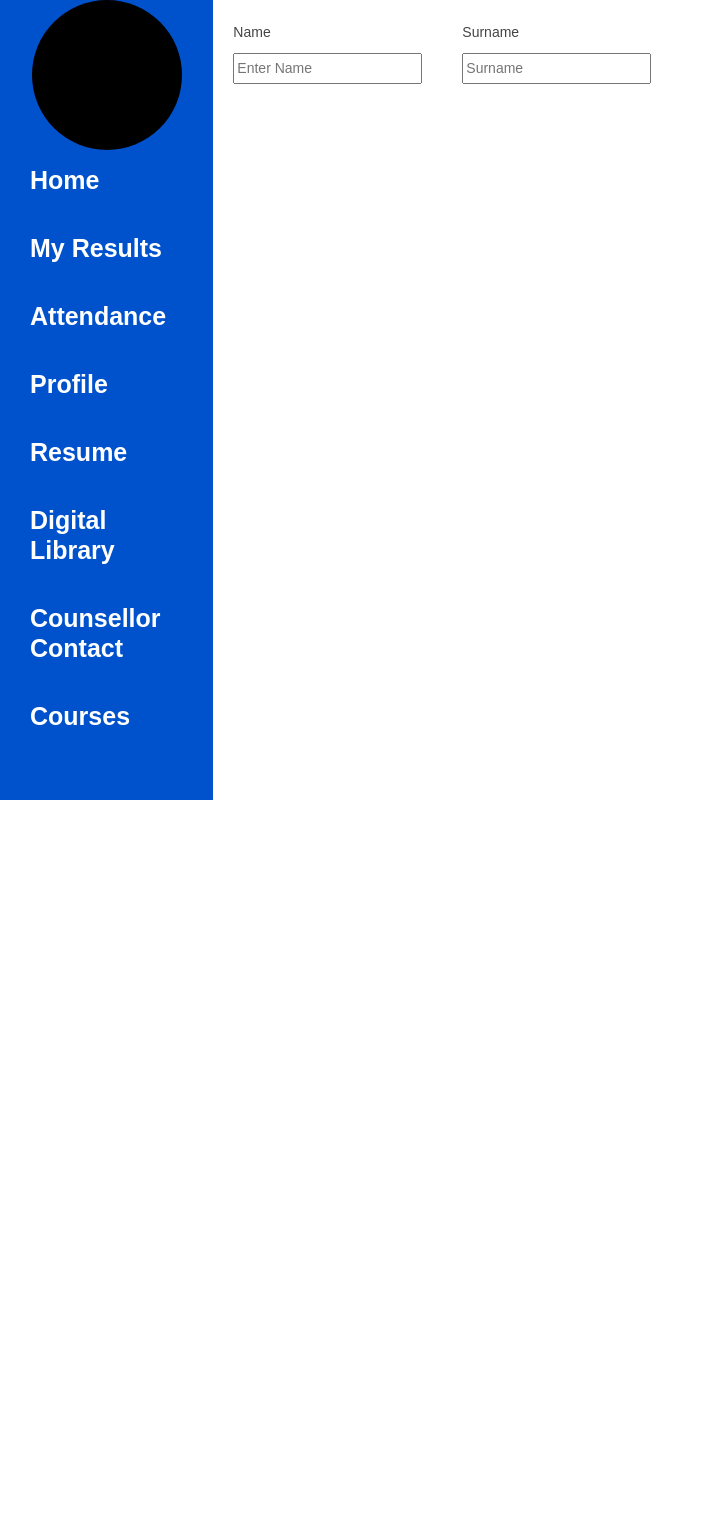
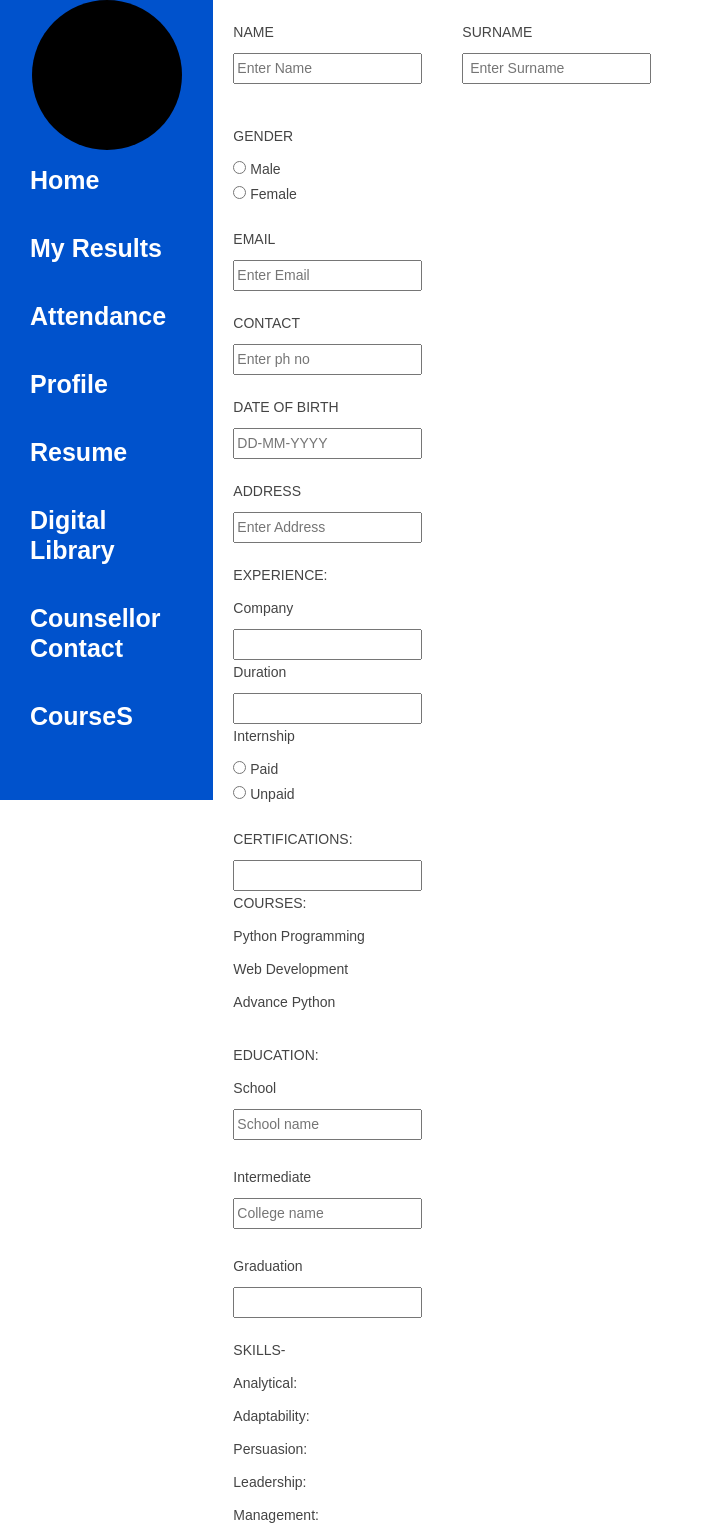
Before and after one commit to prasadchodagiri7989/daddsa, a plain HTML site: page profile.html in a window 1280 px wide. Shown: the whole page, without its empty margins (0-714 px from the left). Before the commit the page ends 800 px from the top, so only its background shows below. Drawn offline with Linux system fonts and the light colour scheme.

Commit message:
first commit

```diff
--- a/profile.html
+++ b/profile.html
@@ -52,7 +52,7 @@
                     </div>
                     <div class="nav-module-container">
                         <h1 class="nav-module">
-                            Courses
+                            CourseS
                         </h1>
                     </div>
 
@@ -62,13 +62,69 @@
                 <form>
                     <div class="d-flex flex-row">
                         <div class="name-con">
-                            <label for="nameText">Name</label> <br>
+                            <label for="nameText">NAME</label> <br>
                             <input type="text" placeholder="Enter Name" id="nameText">
                         </div>
                         <div class="name-con">
-                            <label for="surnameText">Surname</label> <br>
-                            <input type="text" placeholder="Surname" id="surnameText">
+                            <label for="surnameText">SURNAME</label> <br>
+                            <input type="text" placeholder=" Enter Surname" id="surnameText">
                         </div>
+                    </div>
+                    <div class="name-con">
+                        <label for="surnameText">GENDER</label> <br>
+                        <input type="radio" name="GENDER" value="Male"> Male<br>
+                        <input type="radio" name="GENDER" value="Female"> Female<br>
+                    </div>
+                    <div class="name-con">
+                        <label for="nameText">EMAIL</label> <br>
+                        <input type="email" placeholder="Enter Email" id="Email text">
+                    </div>
+                    <div class="name-con">
+                        <label for="nameText">CONTACT</label><br>
+                        <input type="text" placeholder="Enter ph no"  maxlength="10" required id="Contacttext">
+                    </div>
+                    <div class="name-con">
+                        <label for="nameText">DATE OF BIRTH</label> <br>
+                        <input type="text" placeholder="DD-MM-YYYY" id="text">
+                    </div>
+                    <div class="name-con">
+                        <label for="nameText">ADDRESS</label> <br>
+                        <input type="text" placeholder="Enter Address" id="text">
+                    </div>
+                    <div class="name-con">
+                        <label for="nameText">EXPERIENCE:</label> <br>
+                        <label for="nameText">Company</label> <br>
+                        <input type="text" id="text"><br>
+                        <label for="nameText">Duration</label> <br>
+                        <input type="text" id="text"><br>
+                        <label for="nameText">Internship</label> <br>
+                        <input type="radio" name="Internship" value="Paid"> Paid<br>
+                        <input type="radio" name="Internship" value="Unpaid"> Unpaid<br>
+                    </div>
+                    <div class="name-con">
+                        <label for="nameText">CERTIFICATIONS:</label> <br>
+                        <input type="text" id="text"><br>
+                        <label for="nameText">COURSES:</label> <br>
+                        <label for="nameText">Python Programming</label> <br>
+                        <label for="nameText">Web Development</label> <br>
+                        <label for="nameText">Advance Python</label> <br>
+                    </div>
+                    <div class="name-con">
+                        <label for="nameText">EDUCATION:</label> <br>
+                        <label for="nameText">School</label> <br>
+                        <input type="text" placeholder="School name" id="text"><br><br>
+                        <label for="nameText">Intermediate</label><br>
+                        <input type="text" placeholder="College name" id="text"><br><br>
+                        <label for="nameText">Graduation</label><br>
+                        <input type="text" placeholder="" id="text">
+                    </div>
+                    <div class="name-con">
+                        <label for="nameText">SKILLS-</label> <br>
+                        <label for="nameText">Analytical:</label> <br>
+                        <label for="nameText">Adaptability:</label> <br>
+                        <label for="nameText">Persuasion:</label> <br>
+                        <label for="nameText">Leadership:</label> <br>
+                        <label for="nameText">Management:</label> <br>
                     </div>
                 </form>
             </div>
```
